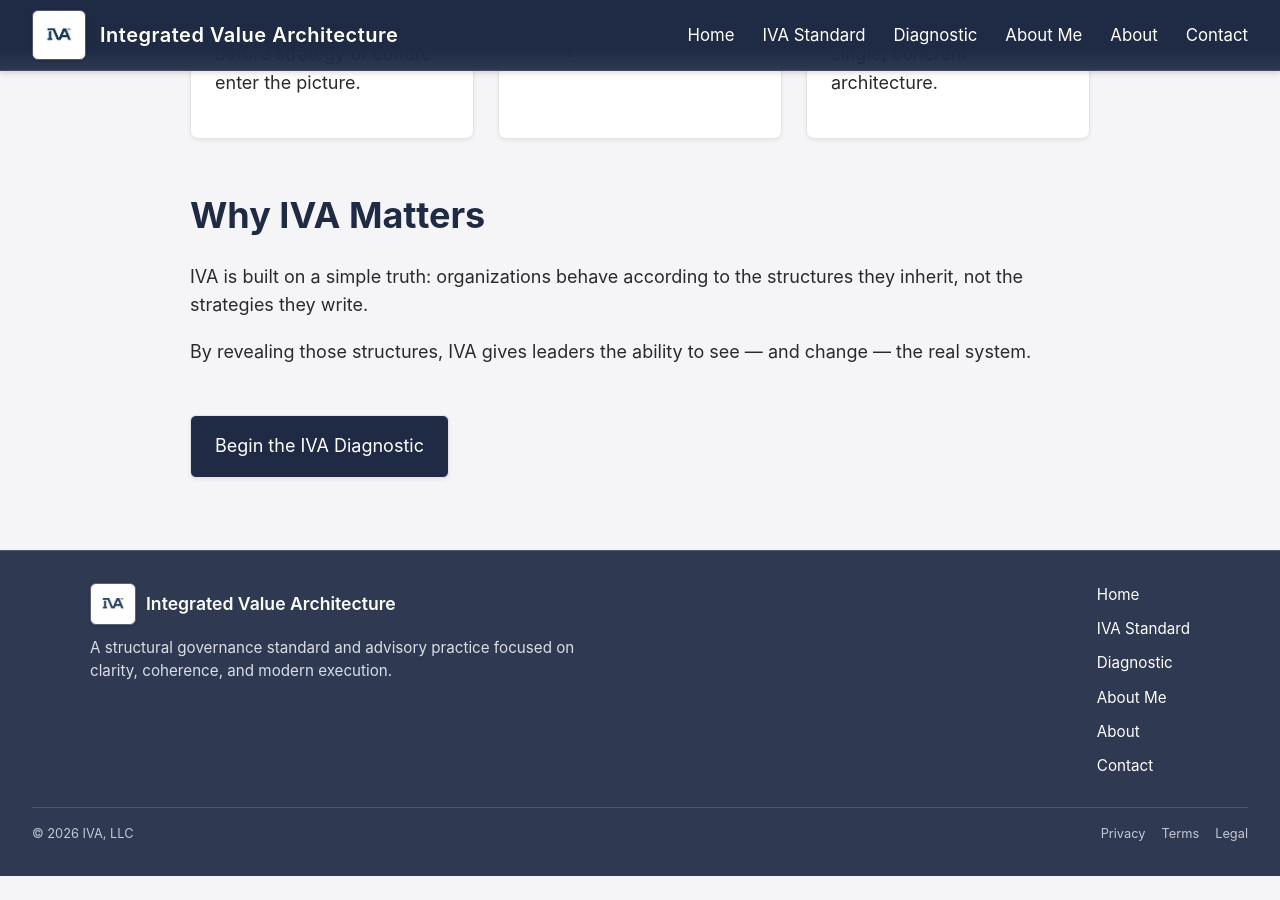
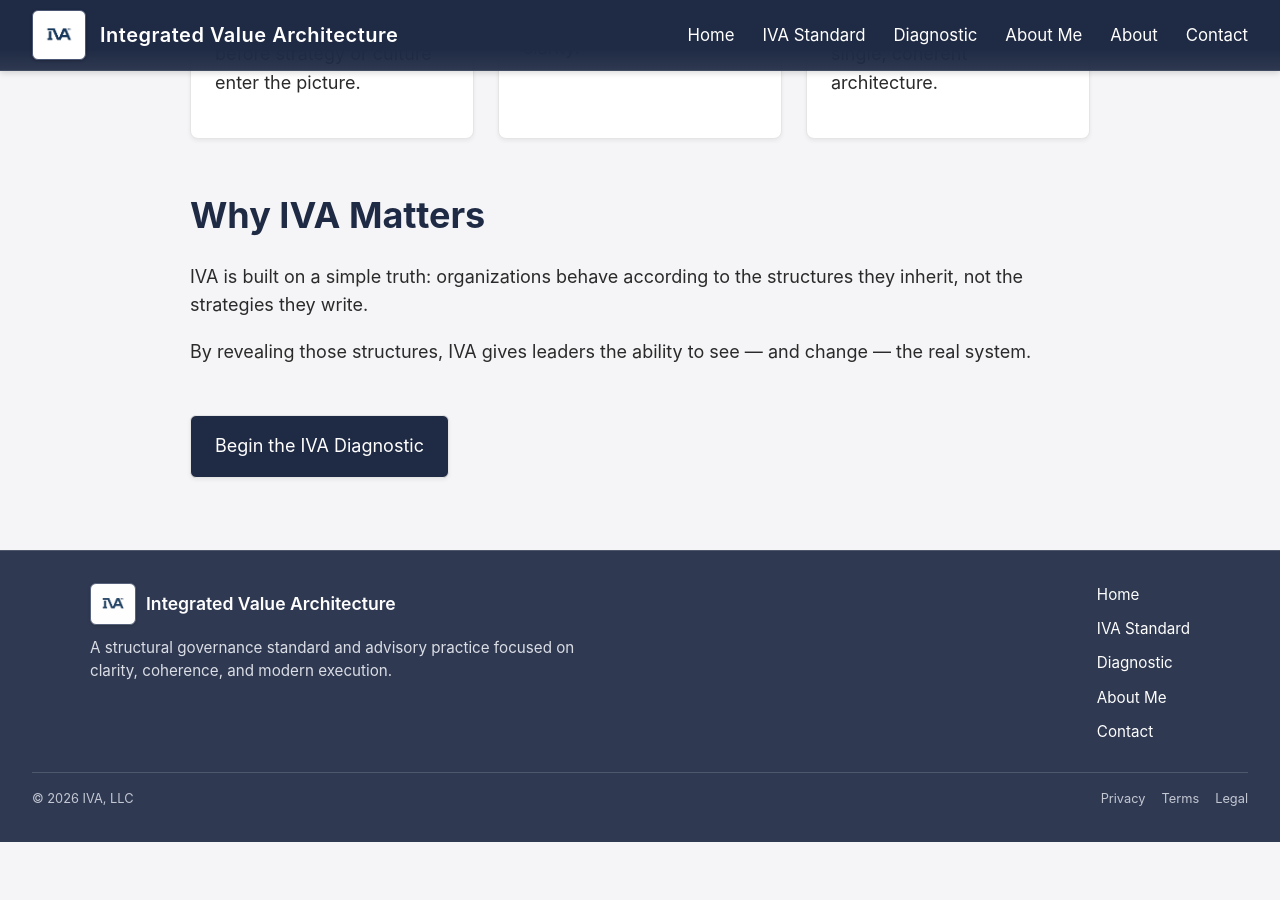
Before and after one commit to efost7873/integratedvaluearchitecture.com, a Jekyll site: the page built from index.md, in a window 1280 px wide and 900 px high, scrolled down 979 px. Built offline with Jekyll 4.4.1, drawn with Linux system fonts in a browser that asks for light colours; after the commit the page ends 1845 px from its top, so only the background shows below that.

Commit message:
Update footer.html

```diff
--- a/_includes/footer.html
+++ b/_includes/footer.html
@@ -34,7 +34,6 @@
       <a class="iva-footer-link" href="{{ site.baseurl }}/standard" style="color: white; text-decoration: none; position: relative;">IVA Standard</a>
       <a class="iva-footer-link" href="{{ site.baseurl }}/diagnostic" style="color: white; text-decoration: none; position: relative;">Diagnostic</a>
       <a class="iva-footer-link" href="{{ site.baseurl }}/about-me" style="color: white; text-decoration: none; position: relative;">About Me</a>
-      <a class="iva-footer-link" href="{{ site.baseurl }}/about" style="color: white; text-decoration: none; position: relative;">About</a>
       <a class="iva-footer-link" href="{{ site.baseurl }}/contact" style="color: white; text-decoration: none; position: relative;">Contact</a>
     </div>
 
```
